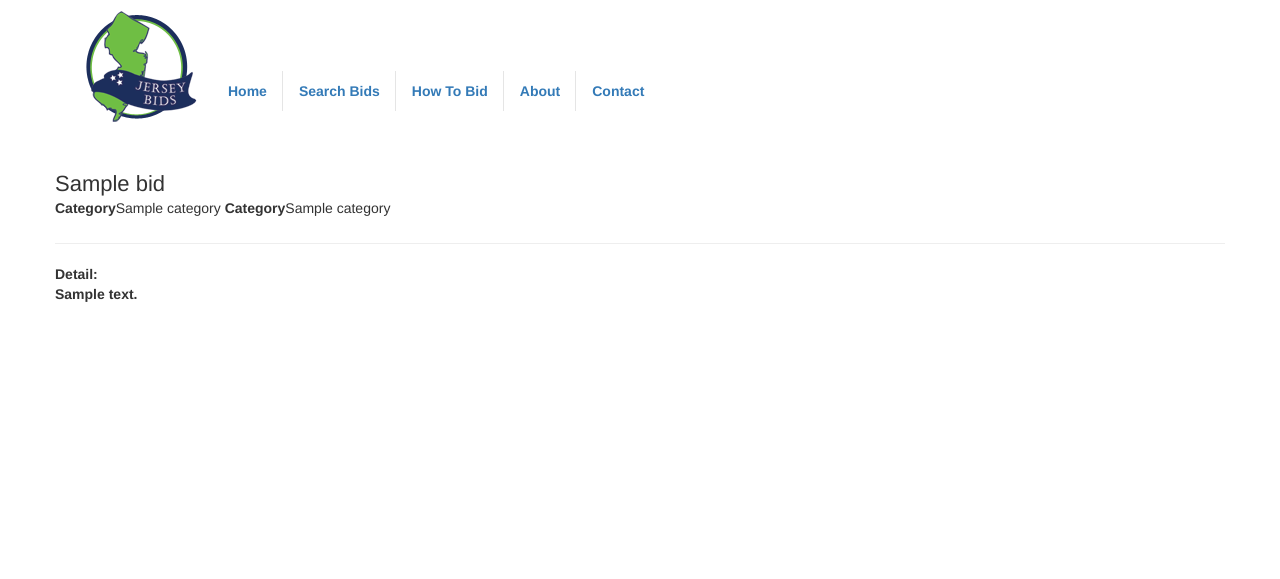
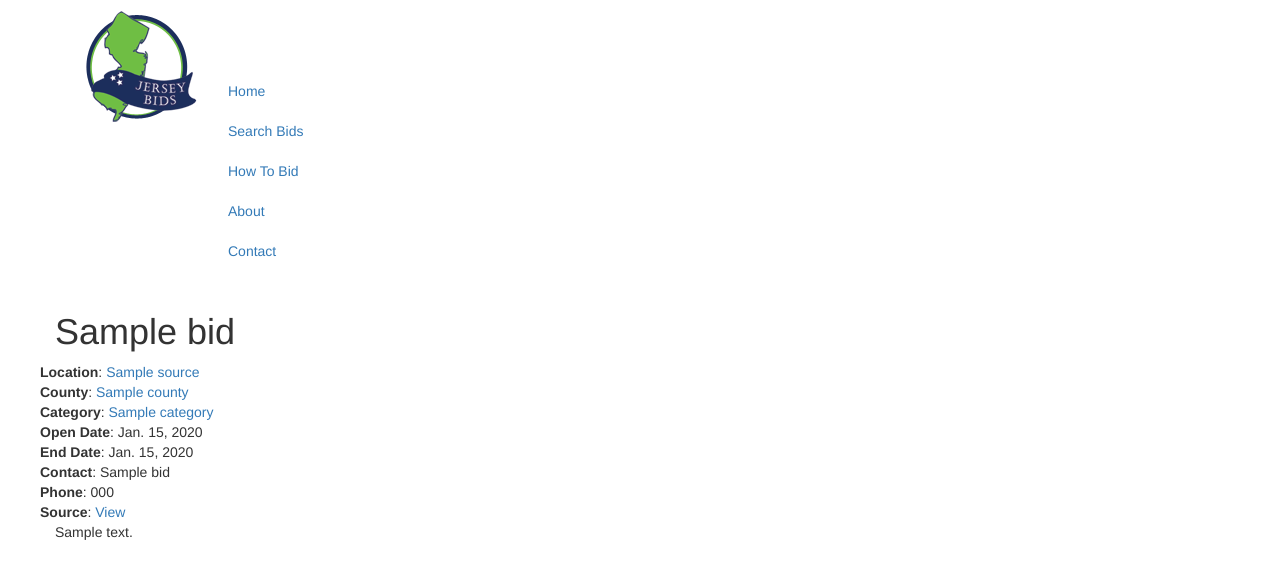
Before and after one commit to joepetrini/bidmanager, a Django app: template bidmanager/templates/bids/bid_detail.html in a window 1280 px wide. Shown: the top 579 px of the page. Run offline with Django 3.2, Linux system fonts and the light colour scheme; the template is opened without the code that fills it: most values are stand-ins (such as "Sample title", 1, 10 or a date in 2020); some libraries are stand-ins or nearby versions.

Commit message:
Contact form.  Detail page

```diff
--- a/bidmanager/bidmanager/settings/base.py
+++ b/bidmanager/bidmanager/settings/base.py
@@ -135,6 +135,9 @@
     'django.contrib.staticfiles',
     'django.contrib.markup',
     'haystack',
+    'bootstrapform',
+    #'crispy_forms',
+    'floppyforms',
     'endless_pagination',
     'profiles',
     # Uncomment the next line to enable the admin:
--- a/bidmanager/bidmanager/urls.py
+++ b/bidmanager/bidmanager/urls.py
@@ -1,6 +1,7 @@
 from django.contrib.staticfiles.urls import staticfiles_urlpatterns
 from django.conf.urls import patterns, include, url
 from django.conf import settings
+from bids.views import ContactFormView
 
 # Uncomment the next two lines to enable the admin:
 from django.contrib import admin
@@ -15,7 +16,8 @@
 urlpatterns = patterns('',
                        url(r'^$', 'bids.views.home', name='home'),
                        url(r'^about$', 'bids.views.about', name='about'),
-                       url(r'^contact$', 'bids.views.contact', name='contact'),
+                       #url(r'^contact$', 'bids.views.contact', name='contact'),
+                       url(r'^contact$', ContactFormView.as_view(), name='contact'),
                        url(r'^how-to$', 'bids.views.howto', name='howto'),
                        url(r'^search$', 'bids.views.search', name='search'),
                        url(r'^search_status$', 'bids.views.search_status', name='search_status'),
--- a/bidmanager/media/bids.css
+++ b/bidmanager/media/bids.css
@@ -35,7 +35,27 @@
   margin-bottom:3px;
 }
 
-table.detail td {width:30px;}
+div.detail {
+  padding: 22px 0 17px;
+  background-color: #f5f5f5;
+  border-top: 1px solid #ddd;
+  border-bottom: 1px solid #ddd;
+  margin: 13px 0px 13px 0px;
+}
+div.detail label {
+  float:left;
+}
+
+div.bid_description h1{
+  font-size: 28px;
+  line-height: 22px;
+  margin-bottom:3px;
+}
+div.bid_description h2{
+  font-size: 22px;
+  line-height: 22px;
+  margin-bottom:3px;
+}
 
 
 /* Customize the navbar links to be fill the entire space of the .navbar */
--- a/bidmanager/templates/base.html
+++ b/bidmanager/templates/base.html
@@ -6,7 +6,7 @@
     <link href="//netdna.bootstrapcdn.com/twitter-bootstrap/2.3.1/css/bootstrap-combined.min.css" rel="stylesheet">
     <script src="//netdna.bootstrapcdn.com/twitter-bootstrap/2.3.1/js/bootstrap.min.js"></script>
     <script type="text/javascript" src="//ajax.googleapis.com/ajax/libs/jquery/1.9.1/jquery.min.js"></script>
-    <link href="{{MEDIA_URL}}bids.css" rel="stylesheet" />
+    <link href="{{MEDIA_URL}}bids2.css" rel="stylesheet" />
     <script type="text/javascript" src="{{MEDIA_URL}}bids.js"></script>
     <style>
       body {
--- a/bidmanager/templates/bids/bid_detail.html
+++ b/bidmanager/templates/bids/bid_detail.html
@@ -8,18 +8,37 @@
 
 <div class="row">
 	<div class="span10 offset1 bid">
-	{% if prev_url %}
-	<a href="{{prev_url}}">Back to results</a>
-	{% endif %}
+		{% if prev_url %}
+		<a href="{{prev_url}}">Back to results</a>
+		{% endif %}
 
-	<h1>{{bid.title}}</h1>
-		<label>Category</label>{{bid.category}}
-		<label>Category</label>{{bid.category}}
-	<hr>
-	<strong>Detail:</srong>
-	<p class="bid_detail">
-		{{bid.description|markdown:"safe"}}
-	</p>
+		<h1>{{bid.title}}</h1>
+		<div class="row detail form-inline">
+			<div class="span3 text-left">
+				<b>Location</b>: <a href="{{bid.source.get_absolute_url}}">{{bid.source}}</a>
+				<br>
+				<b>County</b>: <a href="{{bid.source.county.get_absolute_url}}">{{bid.source.county}}</a>
+				<br>
+				<b>Category</b>: <a href="{{bid.category.get_absolute_url}}">{{bid.category}}</a>
+			</div>
+			<div class="span3 text-left">
+				<b>Open Date</b>: {{bid.open_date|date}}
+				<br/>
+				<b>End Date</b>: {{bid.end_date|date}}
+			</div>
+			<div class="span3 text-left">
+				<b>Contact</b>: {{bid.contact_name}}
+				<br/>
+				<b>Phone</b>: {{bid.contact_phone}}
+				<br>
+				<b>Source</b>: <a href="{{bid.url}}" target="_newtab">View</a>
+			</div>
+		</div>
+
+		<div class="bid_description">
+			{{bid.description|markdown:"safe"}}
+		</div>
+
 	</div>
 </div>
 
--- a/bidmanager/templates/bids/search.html
+++ b/bidmanager/templates/bids/search.html
@@ -16,6 +16,7 @@
 
 <div class="row">
 	<div class="span2">
+		<!--
 		<div id="levels" class="facet">
 			<h3>Level</h3>
 			<span class="divider"></span>
@@ -25,6 +26,7 @@
 				<div style="clear:both; height:0px;"></div>
 			{% endfor %}
 		</div>
+		-->
 		<br/>
 		<div id="counties" class="facet">
 			<h3>Counties</h3>
```
Also changed, not shown: bidmanager/bids/forms.py (+20 -3 lines), bidmanager/bids/views.py (+21 -2 lines), bidmanager/templates/bids/contact_form.html (added, +16 -0 lines).
